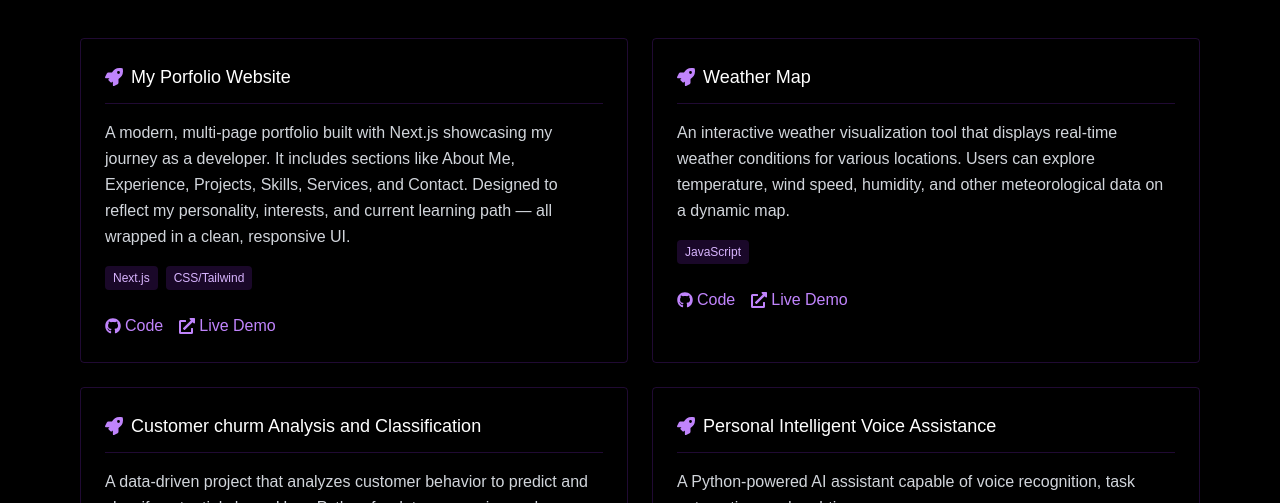
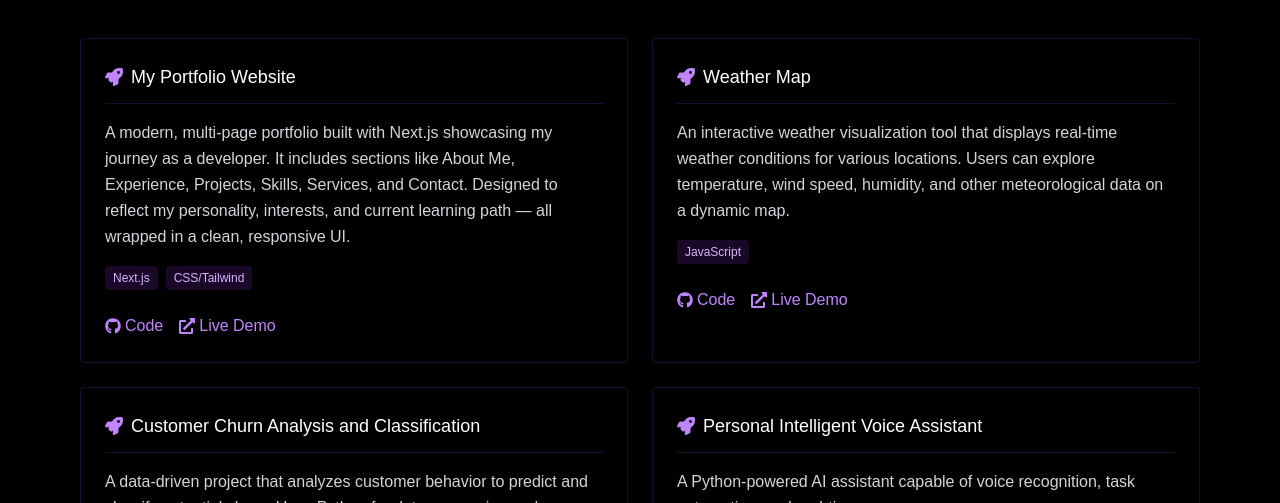
Before and after one commit to Vaibhavii3/Vaibhavi-portfolio, a Next.js app: page /projects in a window 1280 px wide. Shown: the part 202-705 px from the top of the page. Built offline with nearby package versions, Linux system fonts and the light colour scheme.

Commit message:
project page done

```diff
--- a/src/app/projects/page.jsx
+++ b/src/app/projects/page.jsx
@@ -16,16 +16,16 @@ const fadeVariants = {
 
 export default function Projects() {
   const [activeTab, setActiveTab] = useState("Projects");
-  const [selectedTech, setSelectedTech] = useState(null);
+  const [selectedTech, setSelectedTech] = useState("All");
 
   const handleTabClick = (tab) => {
     setActiveTab(tab);
-    setSelectedTech(null); // Reset technology filter when switching tabs
+    setSelectedTech("All");
   };
 
-  const filteredProjects = selectedTech
-    ? projects.filter((p) => p.technologies.includes(selectedTech))
-    : projects;
+  const filteredProjects = selectedTech === "All"
+    ? projects
+    : projects.filter((p) => p.category.includes(selectedTech));
 
   return (
     <div className="bg-black min-h-screen text-white overflow-x-hidden">
@@ -56,9 +56,10 @@ export default function Projects() {
             <motion.div
               key="projects"
               variants={fadeVariants}
-              initial="initial"
-              animate="animate"
-              exit="exit"
+              initial={{ opacity: 0, y: 20 }}
+              animate={{ opacity: 1, y: 0 }}
+              exit={{ opacity: 0, y: -20 }}
+              transition={{ duration: 0.5 }}
               className="grid grid-cols-1 md:grid-cols-2 gap-6"
             >
               {projects.map((project, index) => (
@@ -71,9 +72,10 @@ export default function Projects() {
             <motion.div
               key="skills"
               variants={fadeVariants}
-              initial="initial"
-              animate="animate"
-              exit="exit"
+              initial={{ opacity: 0, y: 20 }}
+              animate={{ opacity: 1, y: 0 }}
+              exit={{ opacity: 0, y: -20 }}
+              transition={{ duration: 0.5 }}
               className="grid grid-cols-1 md:grid-cols-2 lg:grid-cols-3 gap-6"
             >
               {skillCategories.map((category, index) => (
@@ -86,41 +88,67 @@ export default function Projects() {
             <motion.div
               key="technology"
               variants={fadeVariants}
-              initial="initial"
-              animate="animate"
-              exit="exit"
+              initial={{ opacity: 0, y: 20 }}
+              animate={{ opacity: 1, y: 0 }}
+              exit={{ opacity: 0, y: -20 }}
+              transition={{ duration: 0.5 }}
             >
               {/* Technology Buttons */}
               <div className="flex flex-wrap justify-center gap-3 mb-10">
-                {Array.from(new Set(projects.flatMap((p) => p.technologies))).map((tech) => (
+                {Array.from(new Set(projects.flatMap((p) => p.category))).map((tech) => (
+                  <motion.div
+                  key={tech}
+                  initial={{ opacity: 0, y: 20 }}
+                  animate={{ opacity: 1, y: 0 }}
+                  exit={{ opacity: 0, y: -20 }}
+                  transition={{ duration: 0.5 }}
+                  >
                   <button
                     key={tech}
                     onClick={() => setSelectedTech(tech)}
                     className={`px-4 py-2 rounded-full border ${
                       selectedTech === tech
-                        ? "border-purple-400 bg-purple-900/30"
+                        ? "border-purple-400 bg-purple-600"
                         : "border-purple-800"
                     } hover:border-purple-400 transition-all duration-300 text-sm`}
                   >
                     {tech}
                   </button>
+                </motion.div>
                 ))}
+
+                <motion.div
+                  key="All"
+                  initial={{ opacity: 0, y: 20 }}
+                  animate={{ opacity: 1, y: 0 }}
+                  exit={{ opacity: 0, y: -20 }}
+                  transition={{ duration: 0.5 }}
+                >
                 <button
-                  onClick={() => setSelectedTech(null)}
+                  onClick={() => setSelectedTech("All")}
                   className={`px-4 py-2 rounded-full border ${
-                    selectedTech === null
-                      ? "border-purple-400 bg-purple-900/30"
+                    selectedTech === "All"
+                      ? "border-purple-400 bg-purple-600"
                       : "border-purple-800"
                   } hover:border-purple-400 transition-all duration-300 text-sm`}
                 >
                   All
                 </button>
+                </motion.div>
               </div>
 
               {/* Filtered Projects */}
               <div className="grid grid-cols-1 md:grid-cols-2 gap-6">
                 {filteredProjects.map((project, index) => (
-                  <ProjectCard key={index} project={project} />
+                  <motion.div
+                    key={index}
+                    initial={{ opacity: 0, y: 20 }}
+                    animate={{ opacity: 1, y: 0 }}
+                    exit={{ opacity: 0, y: -20 }}
+                    transition={{ duration: 0.5 }}
+                  >
+                    <ProjectCard project={project} />
+                  </motion.div>
                 ))}
               </div>
             </motion.div>
--- a/src/data/projectsData.js
+++ b/src/data/projectsData.js
@@ -2,55 +2,61 @@ import { FaGithub, FaExternalLinkAlt, FaCode, FaServer, FaDatabase, FaTools, FaR
 
 export const projects = [
     {
-      title: "My Porfolio Website",
+      title: "My Portfolio Website",
       description: "A modern, multi-page portfolio built with Next.js showcasing my journey as a developer. It includes sections like About Me, Experience, Projects, Skills, Services, and Contact. Designed to reflect my personality, interests, and current learning path — all wrapped in a clean, responsive UI.",
       technologies: ["Next.js", "CSS/Tailwind"],
       githubLink: "https://github.com/Vaibhavii3/Vaibhavi-portfolio.git",
-      liveLink: "https://vaibhavi-porfolio.vercel.app/"
+      liveLink: "https://vaibhavi-porfolio.vercel.app/",
+      category: "Web Development"
     },
     {
       title: "Weather Map",
       description: "An interactive weather visualization tool that displays real-time weather conditions for various locations. Users can explore temperature, wind speed, humidity, and other meteorological data on a dynamic map.",
       technologies: ["JavaScript"],
       githubLink: "https://github.com/Vaibhavii3/weather-map.git",
-      liveLink: "https://weather-map-rose-sigma.vercel.app/"
+      liveLink: "https://weather-map-rose-sigma.vercel.app/",
+      category: "Web Development"
     },
     {
-      title: "Customer churm Analysis and Classification",
+      title: "Customer Churn Analysis and Classification",
       description: "A data-driven project that analyzes customer behavior to predict and classify potential churn. Uses Python for data processing and machine learning, with Power BI for visualizing insights and trends.",
       technologies: ["Python", "Power BI"],
       githubLink: "https://github.com/Vaibhavii3/Customer-Churn-Analysis-and-Classification.git",
-      // liveLink: "https://vaibhavi-portfolio.vercel.app"
+      category: "Data Analysis & Visualization"
     },
     {
-      title: "Personal Intelligent Voice Assistance",
+      title: "Personal Intelligent Voice Assistant",
       description: "A Python-powered AI assistant capable of voice recognition, task automation, and real-time responses.",
       technologies: ["Python"],
       githubLink: "https://github.com/Vaibhavii3/Personal-Intelligence-voice-assistance.git",
-      // liveLink: "https://modern-ecommerce.vercel.app"
+      category: "AI/ML"
     },
     {
       title: "Slot Machine Game",
       description: "A fun and interactive slot machine game built with HTML, CSS, and JavaScript. Includes both a web-based GUI version and a terminal-based CLI version. Features balance management, real-time feedback, and a retro-themed UI. Spin the reels and test your luck!",
-      technologies: ["JavaScript","HTML", "CSS"],
+      technologies: ["JavaScript", "HTML", "CSS"],
       githubLink: "https://github.com/Vaibhavii3/Slot-Machine-Game.git",
-      liveLink: "https://slot-machine-game-orpin.vercel.app/"
+      liveLink: "https://slot-machine-game-orpin.vercel.app/",
+      category: "Game Development"
     },
     {
       title: "My Blog Website",
       description: "A dynamic and visually engaging blog platform built using React and Sanity.io. This project showcases articles with rich text, categorized content, and a clean UI. Includes social sharing features and a responsive layout.",
-      technologies: ["React","Sanity.io", "CSS"],
+      technologies: ["React", "Sanity.io", "CSS"],
       githubLink: "https://github.com/Vaibhavii3/My-Blog-Website.git",
-      liveLink: "https://my-blog-website-iota.vercel.app/"
+      liveLink: "https://my-blog-website-iota.vercel.app/",
+      category: "Web Development"
     },
     {
       title: "Sanatan API",
       description: "A minimalist Node.js-powered REST API serving quotes from the Bhagavad Gita in Sanskrit, Hindi, and English. Includes spiritual lessons and real-life applications. Built with a JSON dataset and file-based logic, it's ideal for spiritual apps, extensions, or bots.",
-      technologies: ["Nodejs","JSON", "REST"],
+      technologies: ["Node.js", "JSON", "REST"],
       githubLink: "https://github.com/Vaibhavii3/sanatan-api.git",
-      liveLink: "https://sanatan-api-sepia.vercel.app/"
+      liveLink: "https://sanatan-api-sepia.vercel.app/",
+      category: "API Development"
     }
   ];
+
 
 export const skillCategories = [
     {
```
